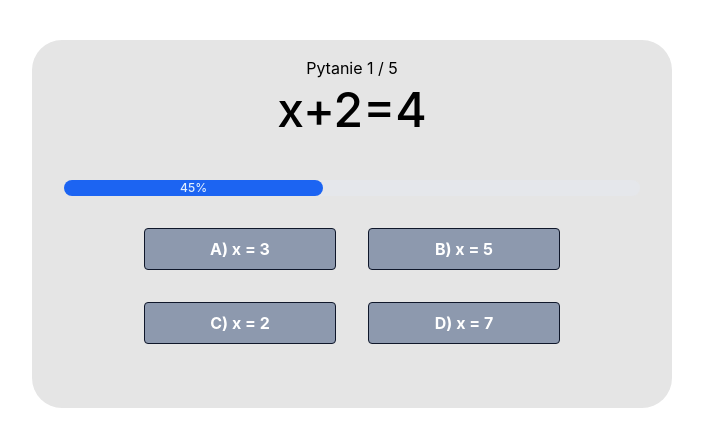
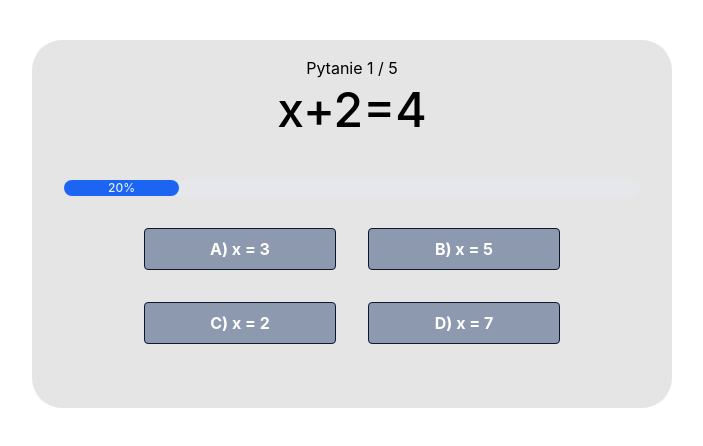
Before and after one commit to jakubprach/quizapp, a React (Create React App) app: page / in a window 1280 px wide. Shown: the top 446 px of the page, without its empty margins (288-991 px from the left). Built offline with nearby package versions, Linux system fonts and the light colour scheme.

Commit message:
progressBar_work

```diff
--- /dev/null
+++ b/src/components/QuestionBox/QuestionBox.css
@@ -0,0 +1,19 @@
+#pytanie1 {
+    width: 20%;
+}
+
+#pytanie2 {
+    width: 40%;
+}
+
+#pytanie3 {
+    width: 60%;
+}
+
+#pytanie4 {
+    width: 20%;
+}
+
+#pytanie5 {
+    width: 100%;
+}
--- a/src/components/QuestionBox/QuestionBox.jsx
+++ b/src/components/QuestionBox/QuestionBox.jsx
@@ -3,6 +3,7 @@ import { useState } from 'react'
 import React from 'react';
 import { ToastContainer, toast } from 'react-toastify';
 import 'react-toastify/dist/ReactToastify.css';
+import './QuestionBox.css'
 
 export default function QuestionBox(props) {
 
@@ -48,11 +49,10 @@ export default function QuestionBox(props) {
               </h1>
               <div class="mt-[40px]">
                 <div class="w-full bg-gray-200 rounded-full dark:bg-gray-700">
-                  <div
+                <div id ={props.idcss}
                     class="bg-blue-600 h-4 text-xs font-medium text-blue-100 text-center p-0.5 leading-none rounded-full"
-                    style={{ width: "45%" }}
                   >
-                    45%
+                    {props.barPercent}%
                   </div>
                 </div>
                 <div>
--- a/src/data/Questions.js
+++ b/src/data/Questions.js
@@ -6,7 +6,9 @@ export const Questions = [
         answer1: 3,
         answer2: 5,
         answer3: 2,
-        answer4: 7
+        answer4: 7,
+        idcss:"pytanie1",
+        barPercent:20
     },
     {
         id:2,
@@ -15,7 +17,9 @@ export const Questions = [
         answer1: 7,
         answer2: 9,
         answer3: 10,
-        answer4: 11
+        answer4: 11,
+        idcss:"pytanie2",
+        barPercent:40
 
     },
     {
@@ -25,7 +29,9 @@ export const Questions = [
         answer1: 11,
         answer2: 5,
         answer3: 0,
-        answer4: 18
+        answer4: 18,
+        idcss:"pytanie3",
+        barPercent:60
     },
     {
         id:4,
@@ -34,7 +40,9 @@ export const Questions = [
         answer1: 7,
         answer2: 5,
         answer3: 3,
-        answer4: 10
+        answer4: 10,
+        idcss:"pytanie4",
+        barPercent:80
     },
     {
         id:5,
@@ -43,7 +51,9 @@ export const Questions = [
         answer1: 9,
         answer2: 18,
         answer3: 5,
-        answer4: 3
+        answer4: 3,
+        idcss:"pytanie5",
+        barPercent:100
     },
 
     ]
```
